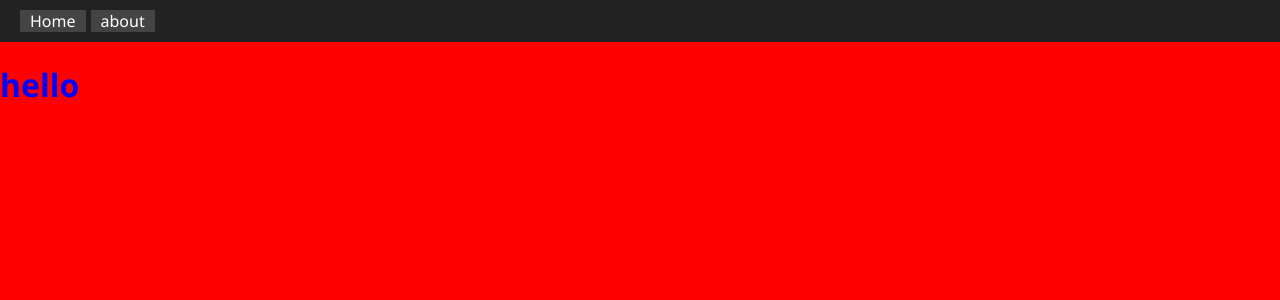
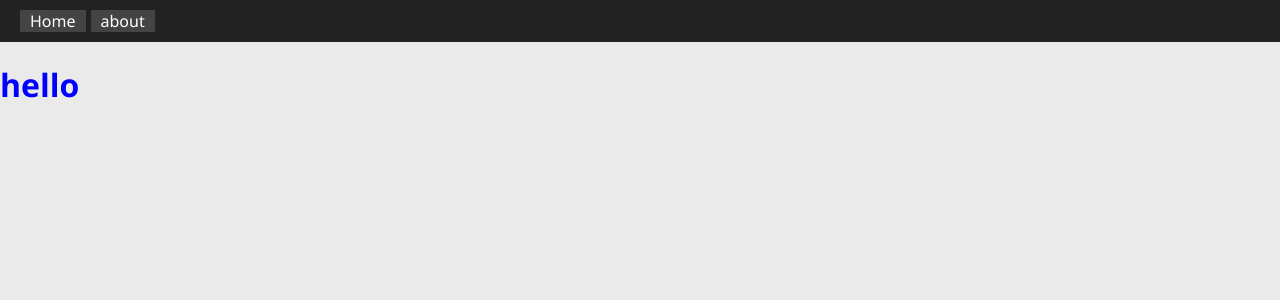
Before and after one commit to Imkamz/portfolio, a Next.js app: page / in a window 1280 px wide. Shown: the top 300 px of the page. Built offline with nearby package versions, Linux system fonts and the light colour scheme.

Commit message:
Layout file

```diff
--- /dev/null
+++ b/components/layout.js
@@ -0,0 +1,18 @@
+import Navbar from "./navbar";
+import Head from 'next/head'
+
+export default function Layout({ children }) {
+    return (
+        <>
+            <Head>
+                <title>Create Next App</title>
+                <meta name="description" content="Generated by create next app" />
+                <meta name="viewport" content="width=device-width, initial-scale=1" />
+                <link rel="icon" href="/favicon.ico" />
+            </Head>
+            <Navbar></Navbar>
+            <main>{children}</main>
+
+        </>
+    )
+}
--- a/pages/_app.js
+++ b/pages/_app.js
@@ -1,5 +1,11 @@
 import '@/styles/globals.scss'
 
-export default function App({ Component, pageProps }) {
-  return <Component {...pageProps} />
+import Layout from '../components/layout'
+
+export default function MyApp({ Component, pageProps }) {
+  return (
+    <Layout>
+      <Component {...pageProps} />
+    </Layout>
+  )
 }
--- a/pages/about.js
+++ b/pages/about.js
@@ -1,9 +1,7 @@
-import Navbar from "@/components/navbar";
-
 export default function Home() {
     return (
         <>
-            <Navbar></Navbar>
+
             <h1>about</h1>
         </>
     )
--- a/pages/index.js
+++ b/pages/index.js
@@ -1,20 +1,10 @@
 import Head from 'next/head'
-import Navbar from '@/components/navbar'
-
-
-
-
 export default function Home() {
   return (
     <>
-      <Head>
-        <title>Create Next App</title>
-        <meta name="description" content="Generated by create next app" />
-        <meta name="viewport" content="width=device-width, initial-scale=1" />
-        <link rel="icon" href="/favicon.ico" />
-      </Head>
-      <Navbar></Navbar>
+
+
       <h1>hello</h1>
-      </>
+    </>
   )
 }
--- a/styles/globals.scss
+++ b/styles/globals.scss
@@ -5,7 +5,7 @@
 }
 
 body {
-  background-color: red;
+  background-color: #eaeaea;
   color: #000;
   padding: 0;
   margin: 0;
```
